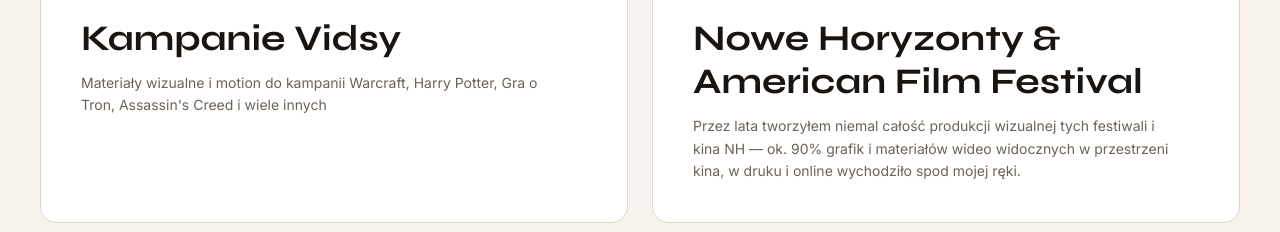
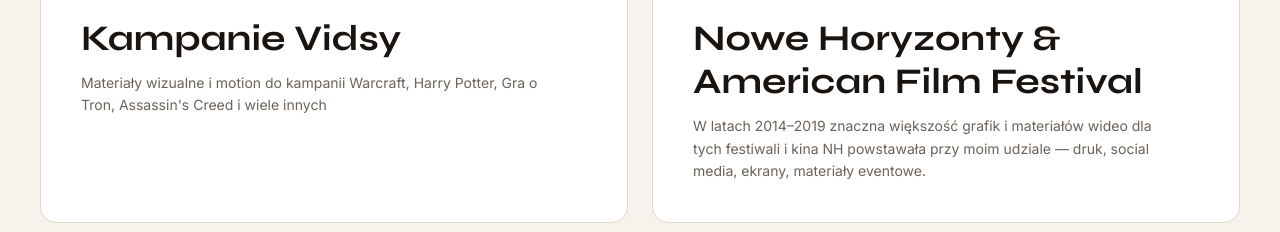
Before and after one commit to matirychlik-arch/portfolio-graphic, a plain HTML site: page index.html in a window 1280 px wide. Shown: the part 2331-2563 px from the top of the page. Drawn offline with Linux system fonts and the light colour scheme.

Commit message:
Update index.html

```diff
--- a/index.html
+++ b/index.html
@@ -1057,7 +1057,7 @@
     <div class="hero-stack-card" data-rot="10" data-ratio="1.413" data-scale="0.75" style="left:5px;top:10px;transform:rotate(10deg);z-index:6;">
       <img src="SCREENY%20DO%20HOME/Zrzut%20ekranu%202025-04-4%20o%2021.02.44.png" alt="" draggable="false">
     </div>
-    <div class="hero-stack-card" data-rot="-6" data-ratio="1.0" style="left:15px;top:-5px;transform:rotate(-6deg);z-index:7;">
+    <div class="hero-stack-card" data-rot="-6" data-ratio="1.0" data-scale="0.5" style="left:15px;top:-5px;transform:rotate(-6deg);z-index:7;">
       <img src="SCREENY%20DO%20HOME/Twitter%20Ad%203.png" alt="" draggable="false">
     </div>
     <div class="hero-stack-card" data-rot="15" data-ratio="1.471" data-scale="0.75" style="left:-8px;top:8px;transform:rotate(15deg);z-index:8;">
@@ -1187,7 +1187,7 @@
             <span class="project-tag">Branding</span>
           </div>
           <h3 class="project-name" data-i18n="name-festivale">Nowe Horyzonty &amp; American Film Festival</h3>
-          <p class="project-desc" data-i18n="desc-festivale">Przez lata tworzyłem niemal całość produkcji wizualnej tych festiwali i kina NH — ok. 90% grafik i materiałów wideo widocznych w przestrzeni kina, w druku i online wychodziło spod mojej ręki.</p>
+          <p class="project-desc" data-i18n="desc-festivale">W latach 2014–2019 znaczna większość grafik i materiałów wideo dla tych festiwali i kina NH powstawała przy moim udziale — druk, social media, ekrany, materiały eventowe.</p>
         </div>
         <span class="project-arrow"><svg viewBox="0 0 24 24"><line x1="7" y1="17" x2="17" y2="7"/><polyline points="7 7 17 7 17 17"/></svg></span>
       </div>
@@ -1326,7 +1326,7 @@
   festivale: {
     title: 'Nowe Horyzonty & American Film Festival',
     type: 'images',
-    desc: 'MFF Nowe Horyzonty, American Film Festival, Kino Nowe Horyzonty — przez lata tworzyłem niemal całość ich produkcji wizualnej.<br><br>Szacuję, że ok. <strong>90% grafik i materiałów wideo</strong>, które można było zobaczyć w przestrzeni kina — na ekranach, ścianach i podłogach, na ulotkach, plakatach pobocznych, banerach partnerskich, zinach, magazynach i książeczkach festiwalowych — wychodziło bezpośrednio spod mojej ręki.<br><br>Przy plakatach głównych współpracowałem z zewnętrznymi artystami i studiem Homework (Warszawa) — ich keyart obrabiałem i adaptowałem do wszystkich formatów, a niekiedy sam tworzyłem grafikę główną bezpośrednio z artystą na planie.<br><br><em>Niestety nie dysponuję kompletnym archiwum prac — poniżej jedynie wycinek tego, co udało mi się zachować.</em>',
+    desc: 'MFF Nowe Horyzonty, American Film Festival, Kino Nowe Horyzonty — w latach 2014–2019 byłem jednym z głównych grafików odpowiedzialnych za produkcję wizualną tych festiwali i kina.<br><br>W tym czasie <strong>znaczna większość grafik i materiałów wideo</strong>, które można było zobaczyć w przestrzeni kina — na ekranach, ścianach i podłogach, na ulotkach, plakatach pobocznych, banerach partnerskich, zinach, magazynach i książeczkach festiwalowych — powstawała przy moim udziale.<br><br>Przy plakatach głównych współpracowałem z zewnętrznymi artystami i studiem Homework (Warszawa) — ich keyart obrabiałem i adaptowałem do wszystkich formatów, a niekiedy sam tworzyłem grafikę główną bezpośrednio z artystą na planie.<br><br><em>Niestety nie dysponuję kompletnym archiwum prac — poniżej jedynie wycinek tego, co udało mi się zachować.</em>',
     items: [
       { src: 'NOWE HORYZONTY WORKS/20036_1.7.jpg', caption: 'Współtworzenie koncepcji wizualnej całych edycji festiwalu. Prowadzenie procesu od idei przez doki artów, koordynacja pracy grafików, współpraca z agencją Homework (Warszawa) przy składzie finalnych projektów.' },
       { src: 'NOWE HORYZONTY WORKS/2516_1.7.jpg', caption: 'Współtworzenie koncepcji wizualnej całych edycji festiwalu. Prowadzenie procesu od idei przez doki artów, koordynacja pracy grafików, współpraca z agencją Homework (Warszawa) przy składzie finalnych projektów.' },
@@ -1879,7 +1879,7 @@
     'name-vidsy':    'Kampanie Vidsy',
     'desc-vidsy':    'Materiały wizualne i motion do kampanii Warcraft, Harry Potter, Gra o Tron, Assassin\'s Creed i wiele innych',
     'name-festivale':'Nowe Horyzonty & American Film Festival',
-    'desc-festivale':'Przez lata tworzyłem niemal całość produkcji wizualnej tych festiwali i kina NH — ok. 90% grafik i materiałów wideo widocznych w przestrzeni kina, w druku i online wychodziło spod mojej ręki.',
+    'desc-festivale':'W latach 2014–2019 znaczna większość grafik i materiałów wideo dla tych festiwali i kina NH powstawała przy moim udziale — druk, social media, ekrany, materiały eventowe.',
     'name-ai':       'Eksperymenty wizualne',
     'desc-ai':       'Eksperymenty wizualne i badanie nowych estetyk — z pomocą narzędzi AI jako generatora pomysłów i inspiracji do dalszej pracy projektowej.',
     'name-showreel': 'Film & Motion Showreel 2025',
```
